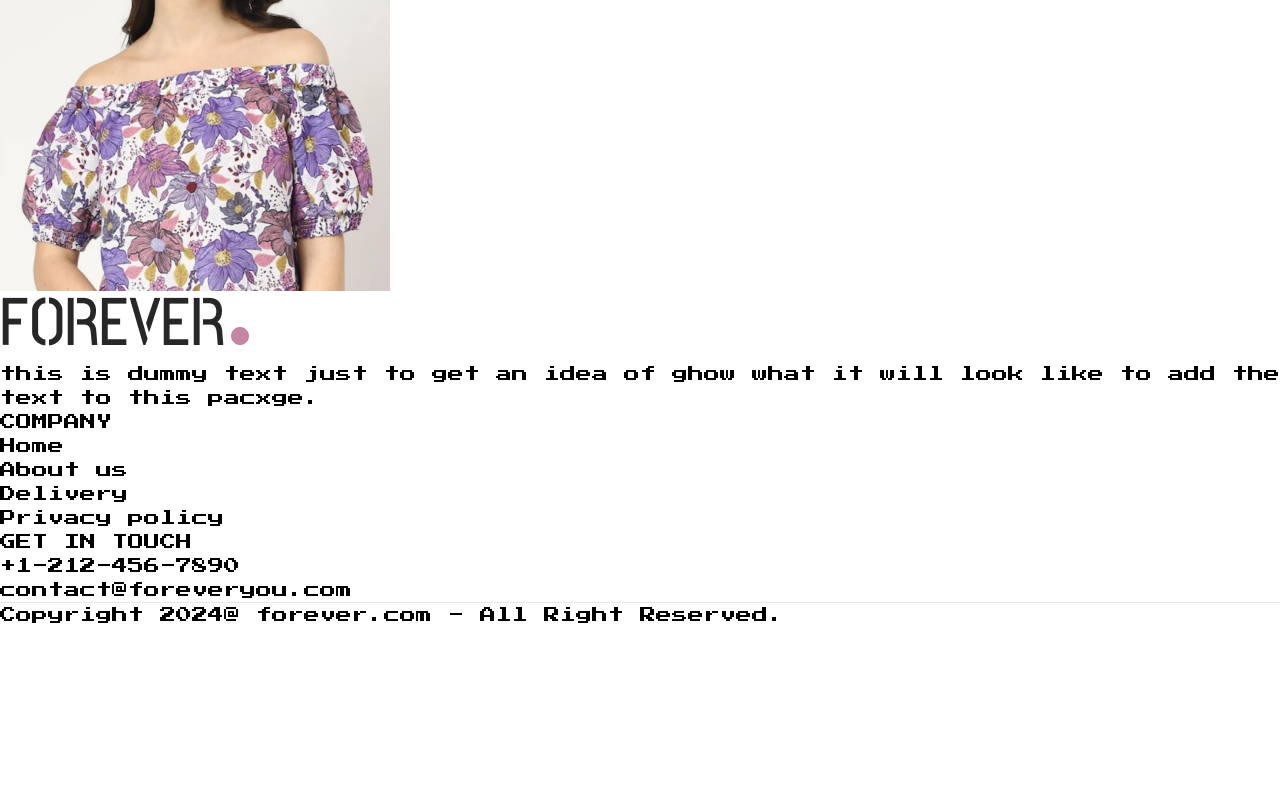
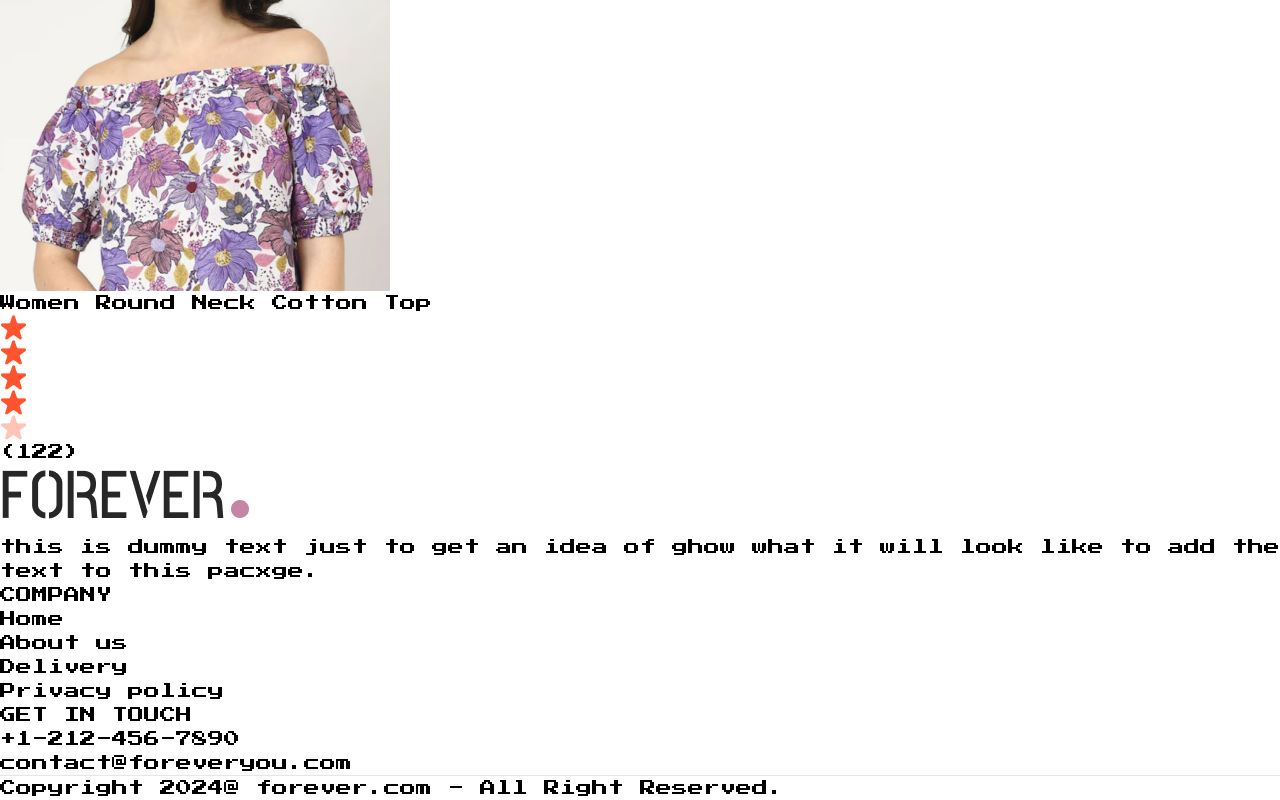
Before and after one commit to jackiejr18/ecommerce-two, a React (Vite) app in the folder frontend/: page /product/aaaaa in a window 1280 px wide. Shown: the part 1131-1931 px from the top of the page. Before the commit the page ends 1758 px from the top, so only its background shows below. Built offline with nearby package versions, Linux system fonts and the light colour scheme.

Commit message:
addition of stars and ratings to product page

```diff
--- a/frontend/src/pages/Product.jsx
+++ b/frontend/src/pages/Product.jsx
@@ -1,6 +1,7 @@
 import React, { useContext, useEffect, useState } from 'react'
 import { useParams } from 'react-router-dom'
 import { ShopContext } from '../context/ShopContext';
+import { assets } from '../assets/assets';
 
 const Product = () => {
 
@@ -28,10 +29,10 @@
 
   return productData ? (
     <div className='border-t-2 pt-10 transition-opacity ease-in duration-500 opacity-100'>
-      {/* Product Data */}
+      {/*  ------------------ Product Data --------------------- */}
       <div className='flex gap-12 sm:gap-12 flex-col sm:flex-row'>
 
-        {/* Product Images */}
+        {/* ------------------ Product Images --------------------- */}
         <div className='flex-1 flex flex-col-reverse gap-3 sm:flex-row'>
           <div className='flex sm:flex-col overflow-x-auto sm:overflow-y-scroll justify-between sm:justify-normal sm:w-[18.7%] w-full'>
             {
@@ -44,6 +45,19 @@
             <img className='w-full h-auto' src={image}/>
           </div>
         </div>
+
+        {/* -------------- Product Info ---------------- */}
+        <div className='flex-1'>
+          <h1 className='font-medium text-2xl mt-2'>{productData.name}</h1>
+          <div className='flex items-center gap-1 mt-2'>
+            <img src={assets.star_icon} className='w-3.5' alt="" />
+            <img src={assets.star_icon} className='w-3.5' alt="" />
+            <img src={assets.star_icon} className='w-3.5' alt="" />
+            <img src={assets.star_icon} className='w-3.5' alt="" />
+            <img src={assets.star_dull_icon} className='w-3.5' alt="" />
+            <p className='pl-2'>(122)</p>
+          </div>
+        </div>
       </div>
 
     </div>
```
